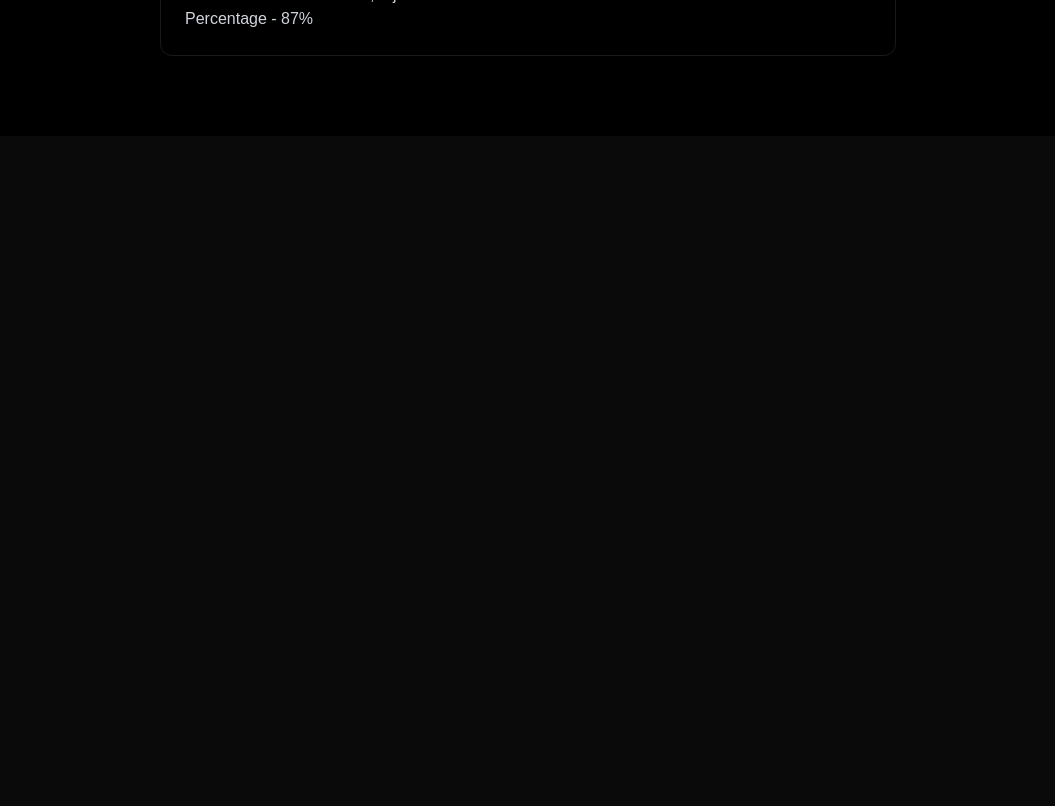
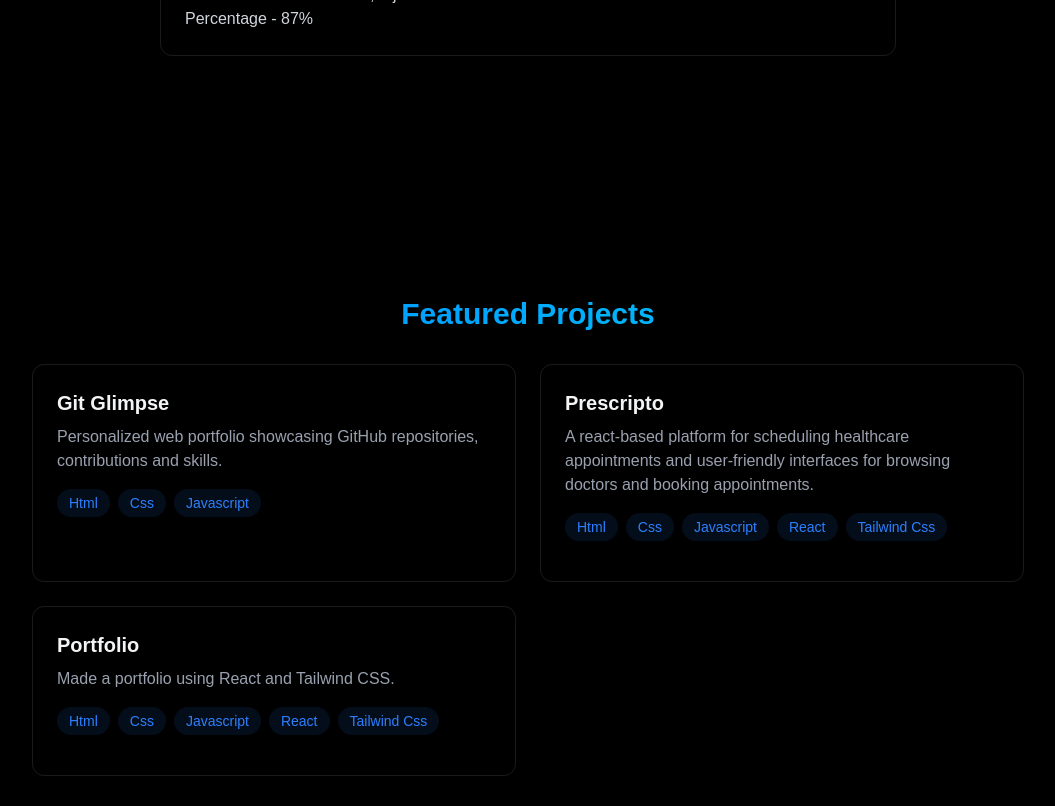
Before and after one commit to 1-Ujjwal/react-portfolio, a React (Vite) app: page / in a window 1280 px wide. Shown: the part 1620-2426 px from the top of the page, without its empty margins (112-1167 px from the left). Before the commit the page ends 1756 px from the top, so only its background shows below. Built offline with nearby package versions, Linux system fonts and the light colour scheme.

Commit message:
Created Project Component

```diff
--- a/src/App.jsx
+++ b/src/App.jsx
@@ -6,6 +6,7 @@ import Navbar from "./components/sections/Navbar";
 import MobileMenu from "./components/sections/MobileMenu";
 import Home from "./components/sections/Home";
 import About from "./components/sections/About";
+import Projects from "./components/sections/Projects";
 import { useState } from "react";
 
 const App = () => {
@@ -24,6 +25,7 @@ const App = () => {
         <MobileMenu menuOpen={menuOpen} setMenuOpen={setMenuOpen} />
         <Home />
         <About />
+        <Projects />
       </div>
     </>
   );
--- a/src/components/sections/About.jsx
+++ b/src/components/sections/About.jsx
@@ -37,7 +37,7 @@ const About = () => {
                 {frontendSkills.map((tech, key) => (
                   <span
                     key={key}
-                    className="bg-blue-500/10 text-blue-500 py-1 px-3 rounded-full text-sm hover:bg-blue-500/20 hover:shadow-[0_2px_8px_rgba(59,130,2246,0.2)] transition cursor-pointer"
+                    className="bg-blue-500/10 text-blue-500 py-1 px-3 rounded-full text-sm hover:bg-blue-500/20 hover:shadow-[0_2px_8px_rgba(59,130,246,0.2)] transition cursor-pointer"
                   >
                     {tech}
                   </span>
--- a/src/components/sections/Projects.jsx
+++ b/src/components/sections/Projects.jsx
@@ -0,0 +1,76 @@
+import React from "react";
+
+const Projects = () => {
+  return (
+    <section
+      id="projects"
+      className="min-h-screen flex items-center justify-center py-20"
+    >
+      <div className="max-w-5xl mx-auto px-4">
+        <h2 className="text-3xl font-bold mb-8 bg-gradient-to-r from-blue-500 to-cyan-400 bg-clip-text text-transparent text-center">
+          {" "}
+          Featured Projects
+        </h2>
+        <div className="grid grid-cols-1 md:grid-cols-2 gap-6">
+          <div className="p-6 rounded-xl border border-white/10 hover:-translate-y-1 hover:border-blue-500/30 hover:shadow-[0_2px_8px_rgba(59,130,246,0.2)] transition">
+            <h3 className="text-xl font-bold mb-2"> Git Glimpse</h3>
+            <p className="text-gray-400 mb-4">
+              Personalized web portfolio showcasing GitHub repositories,
+              contributions and skills.
+            </p>
+            <div className="flex flex-wrap gap-2 mb-4">
+              {["Html", "Css", "Javascript"].map((tech, key) => (
+                <span
+                  key={key}
+                  className="bg-blue-500/10 text-blue-500 py-1 px-3 rounded-full text-sm hover:bg-blue-500/20 hover:shadow-[0_2px_8px_rgba(59,130,246,0.2)] transition-all cursor-pointer"
+                >
+                  {tech}
+                </span>
+              ))}
+            </div>
+          </div>
+          <div className="p-6 rounded-xl border border-white/10 hover:-translate-y-1 hover:border-blue-500/30 hover:shadow-[0_2px_8px_rgba(59,130,246,0.2)] transition">
+            <h3 className="text-xl font-bold mb-2"> Prescripto</h3>
+            <p className="text-gray-400 mb-4">
+              A react-based platform for scheduling healthcare appointments and
+              user-friendly interfaces for browsing doctors and booking
+              appointments.
+            </p>
+            <div className="flex flex-wrap gap-2 mb-4">
+              {["Html", "Css", "Javascript", "React", "Tailwind Css"].map(
+                (tech, key) => (
+                  <span
+                    key={key}
+                    className="bg-blue-500/10 text-blue-500 py-1 px-3 rounded-full text-sm hover:bg-blue-500/20 hover:shadow-[0_2px_8px_rgba(59,130,246,0.2)] transition-all cursor-pointer"
+                  >
+                    {tech}
+                  </span>
+                )
+              )}
+            </div>
+          </div>
+          <div className="p-6 rounded-xl border border-white/10 hover:-translate-y-1 hover:border-blue-500/30 hover:shadow-[0_2px_8px_rgba(59,130,246,0.2)] transition">
+            <h3 className="text-xl font-bold mb-2"> Portfolio</h3>
+            <p className="text-gray-400 mb-4">
+              Made a portfolio using React and Tailwind CSS.
+            </p>
+            <div className="flex flex-wrap gap-2 mb-4">
+              {["Html", "Css", "Javascript", "React", "Tailwind Css"].map(
+                (tech, key) => (
+                  <span
+                    key={key}
+                    className="bg-blue-500/10 text-blue-500 py-1 px-3 rounded-full text-sm hover:bg-blue-500/20 hover:shadow-[0_2px_8px_rgba(59,130,246,0.2)] transition-all cursor-pointer"
+                  >
+                    {tech}
+                  </span>
+                )
+              )}
+            </div>
+          </div>
+        </div>
+      </div>
+    </section>
+  );
+};
+
+export default Projects;
```
